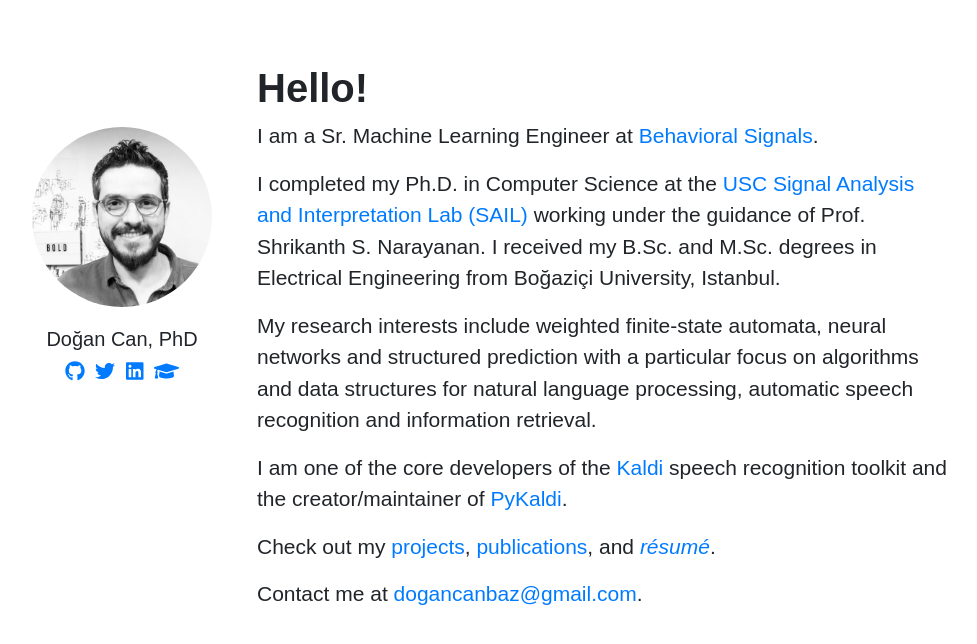
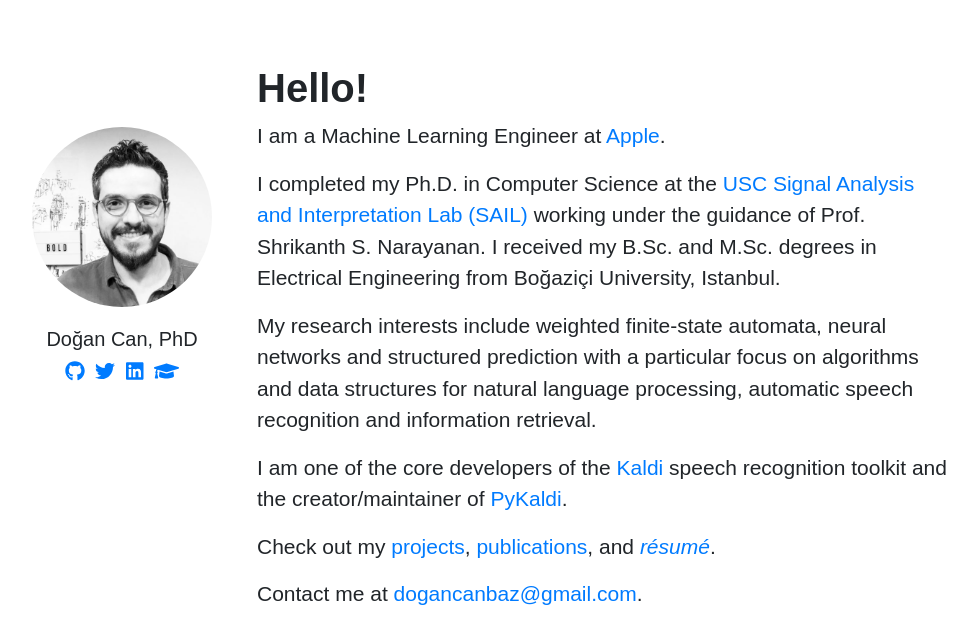
Before and after one commit to dogancan/dogancan.github.io, a Jekyll site: the page built from index.html, in a window 1280 px wide. Shown: the top 644 px of the page, without its empty margins (158-1135 px from the left). Built offline with Jekyll 4.4.1, drawn with Linux system fonts in a browser that asks for light colours; nearby versions of some CDN libraries.

Commit message:
Update current job.

```diff
--- a/index.html
+++ b/index.html
@@ -12,7 +12,7 @@ layout: layout
     </div>
     <div class="col-md-9">
       <h1><strong>Hello!</strong></h1>
-      <p>I am a Sr. Machine Learning Engineer at <a href="http://behavioralsignals.com">Behavioral Signals</a>.</p>
+      <p>I am a Machine Learning Engineer at <a href="https://www.apple.com">Apple</a>.</p>
       <p>I completed my Ph.D. in Computer Science at the <a href="https://sail.usc.edu"> USC Signal Analysis and Interpretation Lab (SAIL)</a> working under the guidance of Prof. Shrikanth S. Narayanan. I received my B.Sc. and M.Sc. degrees in Electrical Engineering from Boğaziçi University, Istanbul.</p>
       <p>My research interests include weighted finite-state automata, neural networks and structured prediction with a particular focus on algorithms and data structures for natural language processing, automatic speech recognition and information retrieval.</p>
       <p>I am one of the core developers of the <a href="https://github.com/kaldi-asr/kaldi">Kaldi</a> speech recognition toolkit and the creator/maintainer of <a href="https://github.com/pykaldi/pykaldi">PyKaldi</a>.</p>
```
